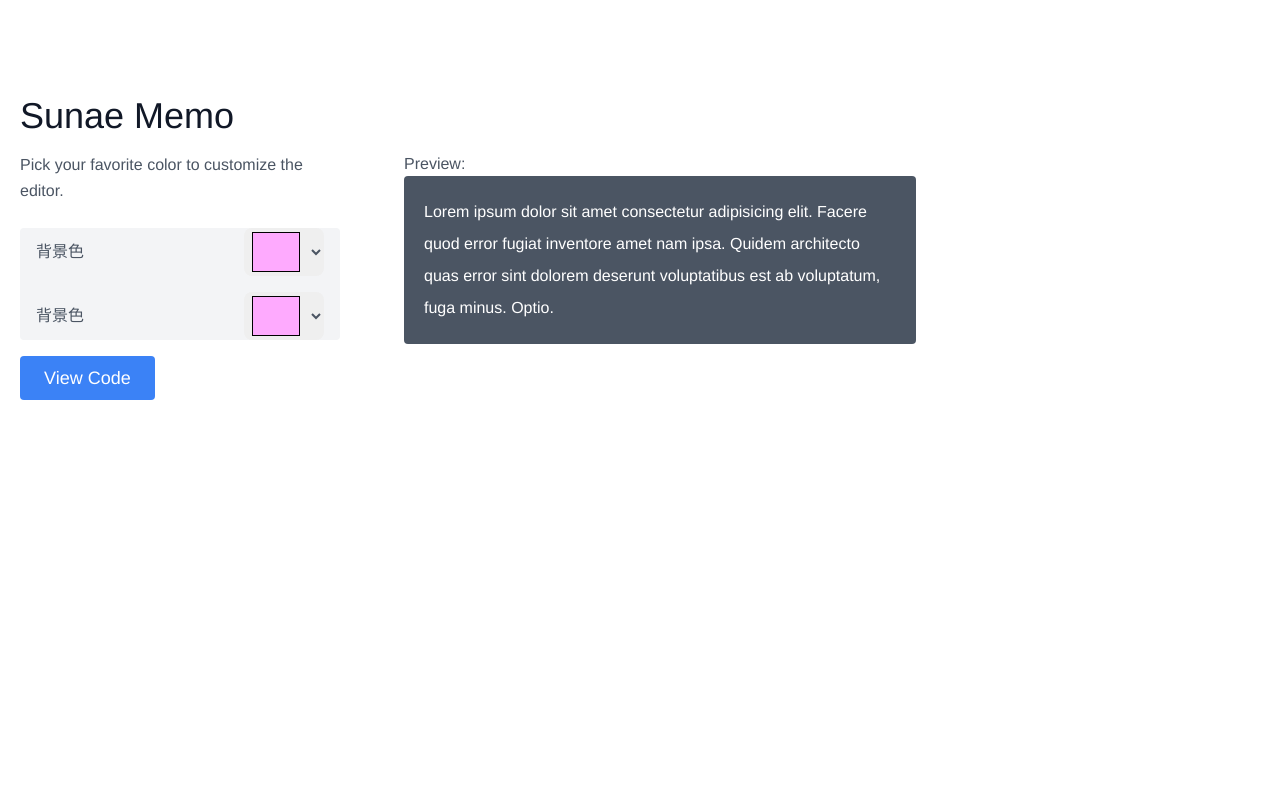
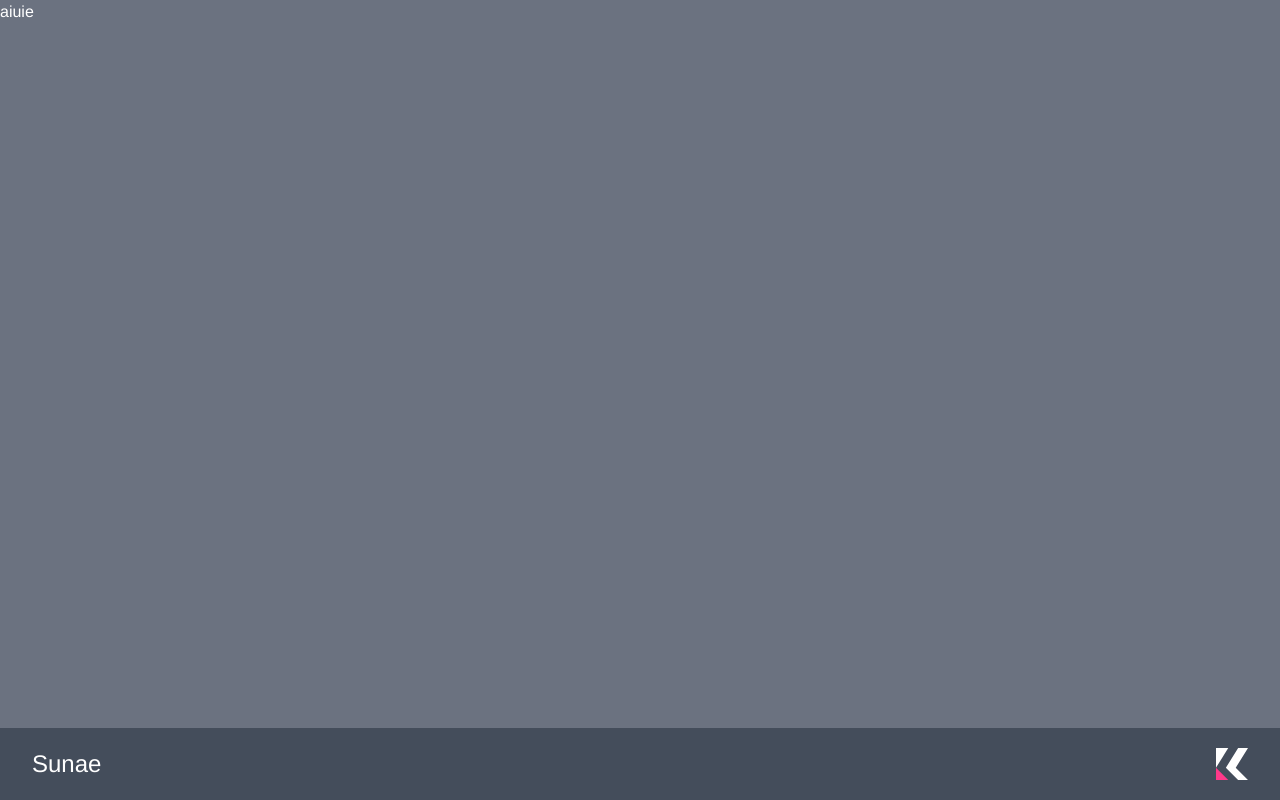
Before and after one commit to kcabo/Sunae, a React (Vite) app: page / in a window 1280 px wide. Built offline with nearby package versions, Linux system fonts and the light colour scheme.

Commit message:
🚧 add Footer

```diff
--- a/src/App.tsx
+++ b/src/App.tsx
@@ -1,47 +1,12 @@
-import React, { useState } from 'react';
-import Preview from './Preview';
-import Picker from './Picker';
-import Output from './Output';
-
-const LeftBlock: React.VFC = () => {
-  return (
-    <div className='max-w-sm md:w-1/2 md:pr-16 md:text-left mb-16 md:mb-0 text-center'>
-      <h1 className='sm:text-4xl text-3xl mb-4 font-medium text-gray-900'>
-        Sunae Memo
-      </h1>
-      <p className='mb-6 leading-relaxed'>
-        Pick your favorite color to customize the editor.
-      </p>
-
-      <div className='mb-4 w-full px-4 bg-gray-100 rounded'>
-        <Picker></Picker>
-        <Picker></Picker>
-      </div>
-
-      <Output></Output>
-    </div>
-  );
-};
-
-interface IStyle {
-  backgroundColor: string;
-  textColor: string;
-}
+import React from 'react';
+import Footer from './components/Footer';
 
 const App: React.VFC = () => {
-  const [style, setStyle] = useState<IStyle>({
-    backgroundColor: '#282C34',
-    textColor: '#ffffff',
-  });
-
   return (
-    <section className='text-gray-600'>
-      <div className='container mx-auto flex px-5 py-24 md:flex-row flex-col items-center'>
-        <LeftBlock></LeftBlock>
-
-        <Preview></Preview>
-      </div>
-    </section>
+    <main className='bg-gray-500 h-screen w-screen text-white'>
+      <div className=''>aiuie</div>
+      <Footer />
+    </main>
   );
 };
 
--- /dev/null
+++ b/src/Appold.tsx
@@ -0,0 +1,48 @@
+import React, { useState } from 'react';
+import Preview from './Preview';
+import Picker from './Picker';
+import Output from './Output';
+
+const LeftBlock: React.VFC = () => {
+  return (
+    <div className='max-w-sm md:w-1/2 md:pr-16 md:text-left mb-16 md:mb-0 text-center'>
+      <h1 className='sm:text-4xl text-3xl mb-4 font-medium text-gray-900'>
+        Sunae Memo
+      </h1>
+      <p className='mb-6 leading-relaxed'>
+        Pick your favorite color to customize the editor.
+      </p>
+
+      <div className='mb-4 w-full px-4 bg-gray-100 rounded'>
+        <Picker></Picker>
+        <Picker></Picker>
+      </div>
+
+      <Output></Output>
+    </div>
+  );
+};
+
+interface IStyle {
+  backgroundColor: string;
+  textColor: string;
+}
+
+const Appold: React.VFC = () => {
+  const [style, setStyle] = useState<IStyle>({
+    backgroundColor: '#282C34',
+    textColor: '#ffffff',
+  });
+
+  return (
+    <section className='text-gray-600'>
+      <div className='container mx-auto flex px-5 py-24 md:flex-row flex-col items-center'>
+        <LeftBlock></LeftBlock>
+
+        <Preview></Preview>
+      </div>
+    </section>
+  );
+};
+
+export default Appold;
--- /dev/null
+++ b/src/components/Footer.tsx
@@ -0,0 +1,13 @@
+import React from 'react';
+import logo from '../images/logo-wh-pk-inner.svg';
+
+const Footer: React.VFC = () => {
+  return (
+    <div className='w-screen bg-gray-800 bg-opacity-50 flex justify-between fixed bottom-0 px-8 py-5'>
+      <p className='text-2xl'>Sunae</p>
+      <img src={logo} className='w-8' />
+    </div>
+  );
+};
+
+export default Footer;
```
Also changed, not shown: src/images/logo-wh-pk-inner.svg (added).
